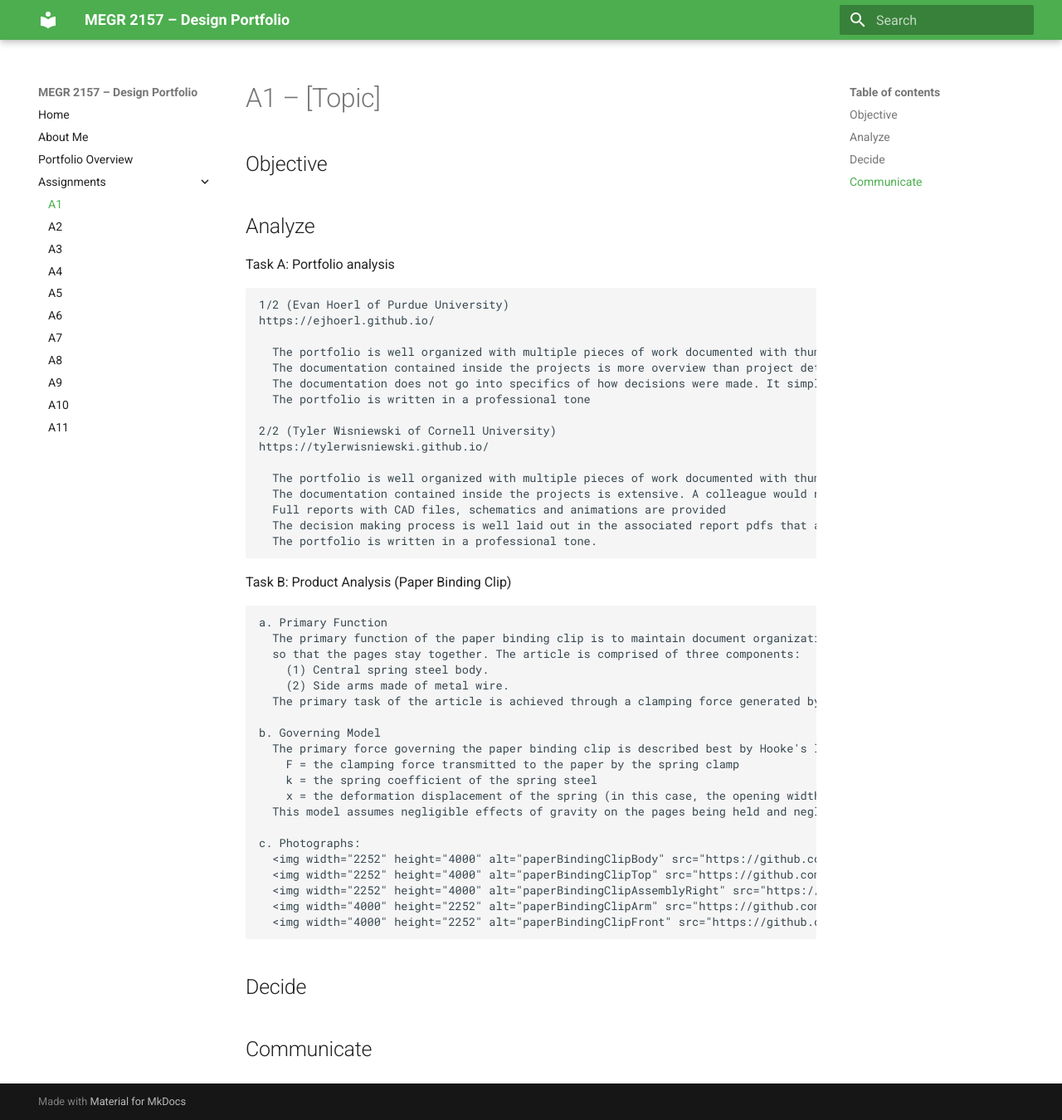
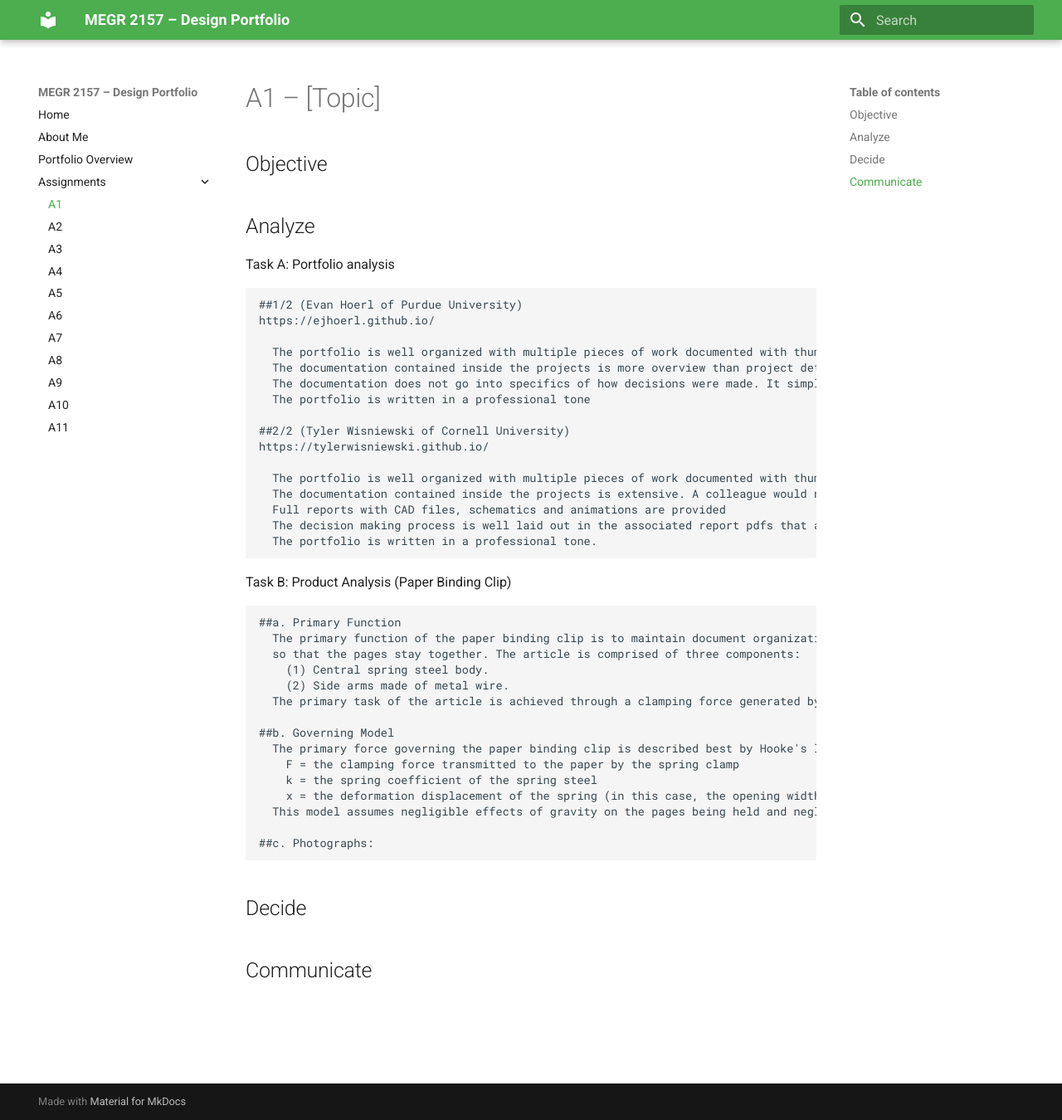
Before and after one commit to AustinWayneMcCoyHill/megr2157-portfolio, an MkDocs documentation site: the page built from docs/assignments/A01/index.md, in a window 1280 px wide and 1350 px high. Shown: the whole window at 83% size. Built offline with MkDocs 1.6.1 and Material for MkDocs 9.7.7, drawn with Linux system fonts in a browser that asks for light colours.

Commit message:
Refactor section headers and clean up Task B
Updated section headers for tasks A and B to use markdown format. Removed image tags from Task B.

```diff
--- a/docs/assignments/A01/index.md
+++ b/docs/assignments/A01/index.md
@@ -6,7 +6,7 @@
 ## Analyze
   Task A: Portfolio analysis
 
-    1/2 (Evan Hoerl of Purdue University)
+    ##1/2 (Evan Hoerl of Purdue University)
     https://ejhoerl.github.io/
 
       The portfolio is well organized with multiple pieces of work documented with thumbnail pictures and detailed explanations.
@@ -14,7 +14,7 @@
       The documentation does not go into specifics of how decisions were made. It simply denotes the processes used to achieve the desired results.
       The portfolio is written in a professional tone
 
-    2/2 (Tyler Wisniewski of Cornell University)
+    ##2/2 (Tyler Wisniewski of Cornell University)
     https://tylerwisniewski.github.io/
 
       The portfolio is well organized with multiple pieces of work documented with thumbnail pictures only, no subtext or captions provided
@@ -25,26 +25,22 @@
 
   Task B: Product Analysis (Paper Binding Clip)
 
-    a. Primary Function
+    ##a. Primary Function
       The primary function of the paper binding clip is to maintain document organization by securing paper pages together
       so that the pages stay together. The article is comprised of three components:
         (1) Central spring steel body.
         (2) Side arms made of metal wire.
       The primary task of the article is achieved through a clamping force generated by the elastic deformation of the spring steel central body. The user deforms the clamp open via mechanical leverage of pressing the two side arms together to open the central body
 
-    b. Governing Model
+    ##b. Governing Model
       The primary force governing the paper binding clip is described best by Hooke's law (F = kx) where:
         F = the clamping force transmitted to the paper by the spring clamp
         k = the spring coefficient of the spring steel
         x = the deformation displacement of the spring (in this case, the opening width of the clamp)
       This model assumes negligible effects of gravity on the pages being held and negligible friction in the clamp.
 
-    c. Photographs:
-      <img width="2252" height="4000" alt="paperBindingClipBody" src="https://github.com/user-attachments/assets/0182b88a-c153-41ed-acc6-ebb2d66e402d" />
-      <img width="2252" height="4000" alt="paperBindingClipTop" src="https://github.com/user-attachments/assets/67a76ec4-7415-4bab-bd35-a43903b4f883" />
-      <img width="2252" height="4000" alt="paperBindingClipAssemblyRight" src="https://github.com/user-attachments/assets/56d6df64-5b50-40ea-82ac-37615b3b8a40" />
-      <img width="4000" height="2252" alt="paperBindingClipArm" src="https://github.com/user-attachments/assets/c08afab1-de1e-4097-a0bc-97615fd43d28" />
-      <img width="4000" height="2252" alt="paperBindingClipFront" src="https://github.com/user-attachments/assets/00e4a15c-5cf1-4319-af8e-4b0fc84859f8" />
+    ##c. Photographs:
+
 
 
 
```
